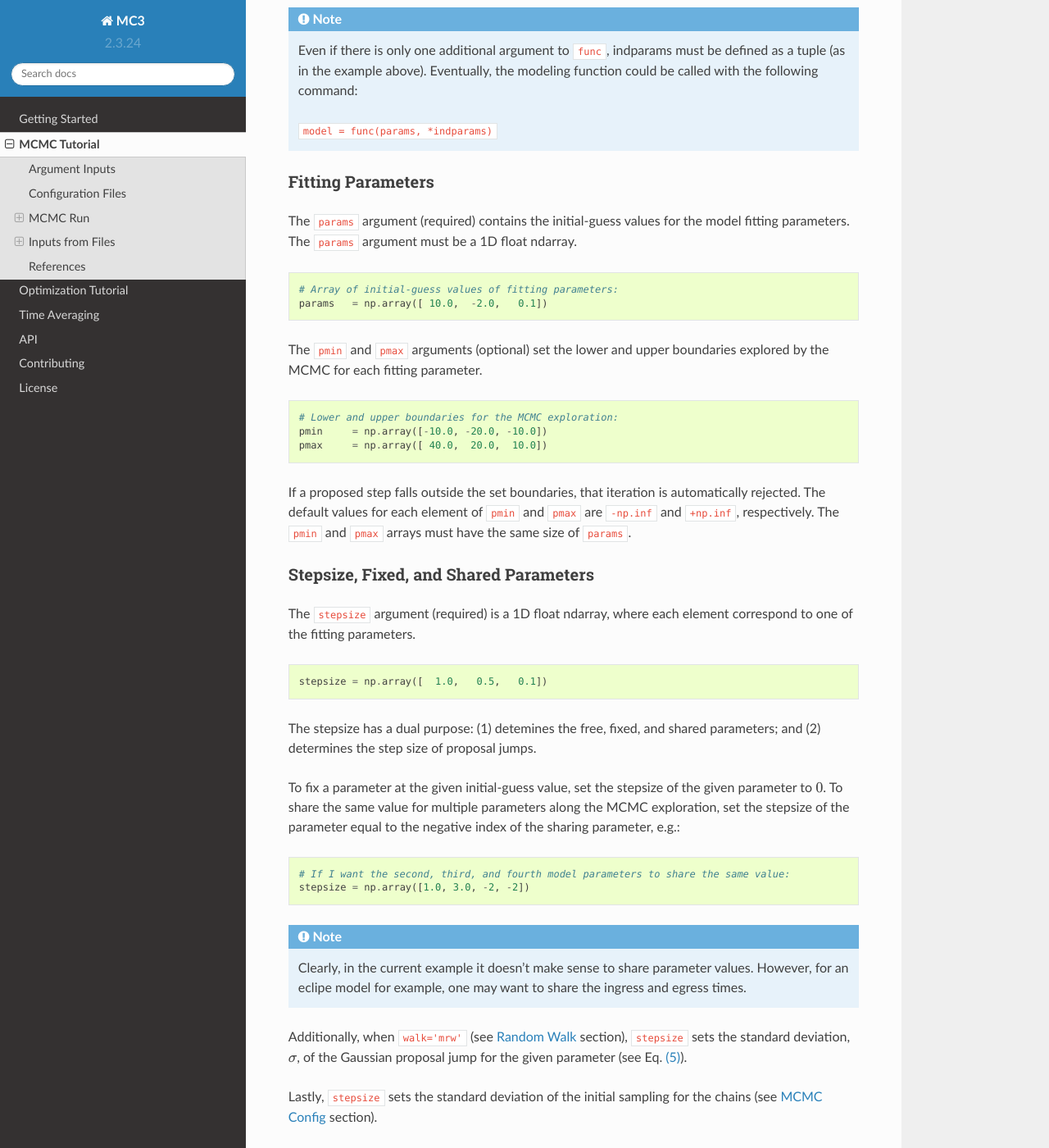
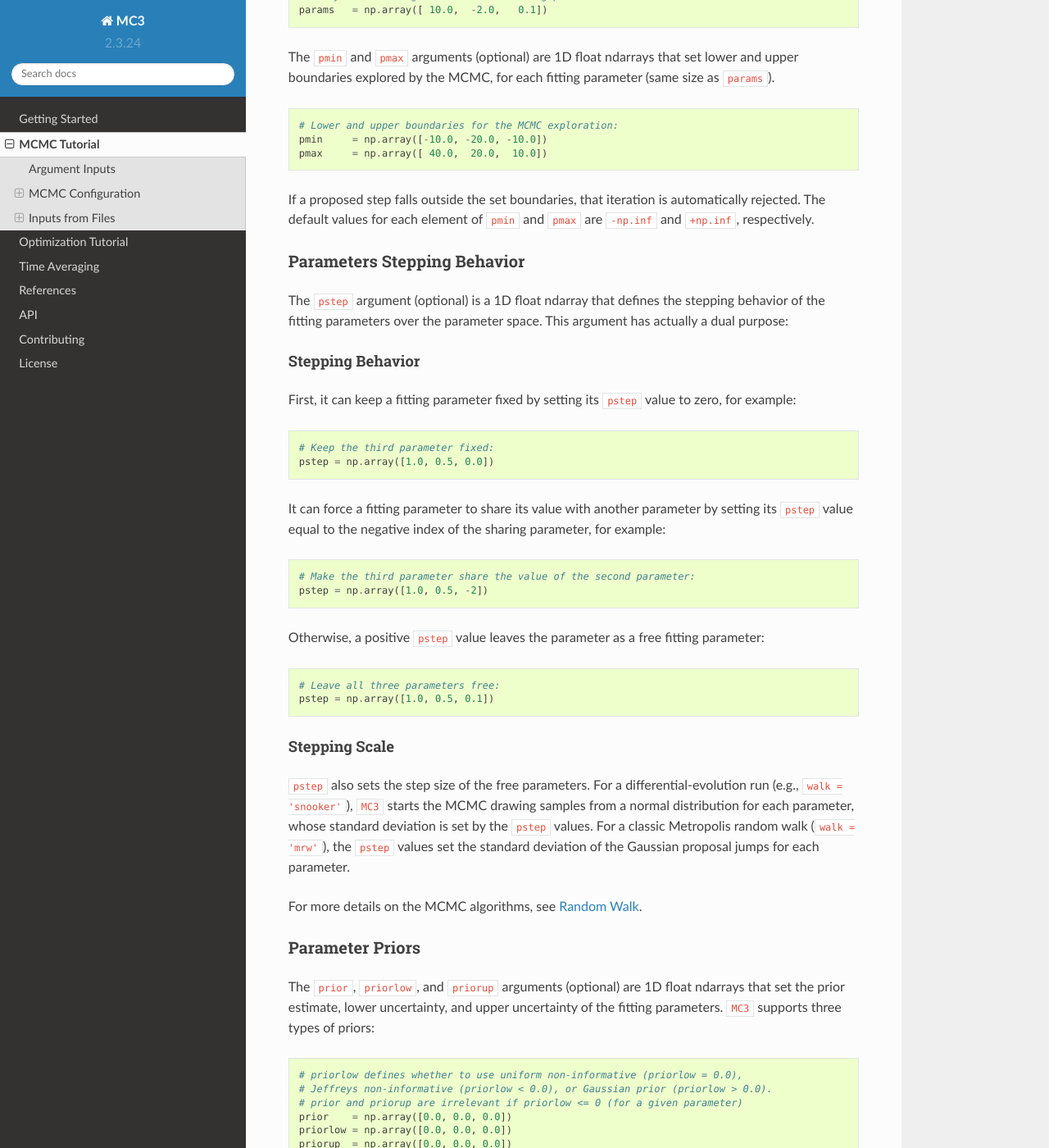
Before and after one commit to pcubillos/mc3, a Sphinx documentation site: the page built from docs/mctutorial.rst, in a window 1280 px wide and 1400 px high, scrolled down 2649 px. Shown: the whole window at 82% size. Built offline with Sphinx 7.4.7 and the Read the Docs theme 2.0.0, drawn with Linux system fonts in a browser that asks for light colours; some of the changed text lies outside the part shown.

Commit message:
Moved docs references to its own file. Reworded half of mcmc tutorial docs. Updated .readthedocs.yml to compile only html docs.

```diff
--- a/docs/index.rst
+++ b/docs/index.rst
@@ -94,6 +94,7 @@
    mctutorial
    fittutorial
    timeaveraging
+   references
    api
    contributing
    license
--- a/docs/mctutorial.rst
+++ b/docs/mctutorial.rst
@@ -3,103 +3,98 @@
 MCMC Tutorial
 =============
 
-This tutorial describes the available options when running an MCMC with ``MC3``.
-As said before, the MCMC can be run from the shell prompt or through a function call in the Python interpreter.
+This tutorial describes the available options when running an MCMC
+with ``MC3``.
 
 Argument Inputs
 ---------------
 
-When running from the shell, the arguments can be input as command-line
-arguments.  To see all the available options, run:
+From the shell, the arguments can be input as command-line arguments.
+To see all the available options, run:
 
 .. code-block:: shell
 
-   ./mc3.py --help
+    mc3 --help
 
-When running from a Python interactive session, the arguments can be input
-as function arguments.  To see the available options, run:
+However, in this case, the best option is to specify all inputs in a
+cconfiguration file.  An ``MC3`` configuration file follows the
+``configparser`` standard format described `here
+<https://docs.python.org/2/library/configparser.html>`_.
+
+
+From the Python interpreter, the arguments must be input as function
+arguments.  To see the available options, run:
 
 .. code-block:: python
 
-   import MCcubed as mc3
-   help(mc3.mcmc)
+    import mc3
+    help(mc3.mcmc)
 
-Additionally (and strongly recommended),
-whether you are running the MCMC from the shell or from
-the interpreter, the arguments can be input through a configuration file.
-
-Configuration Files
--------------------
-
-The ``MC3`` configuration file follows the `ConfigParser <https://docs.python.org/2/library/configparser.html>`_ format.
-The following code block shows an example for an MC3 configuration file:
-
-.. code-block:: python
-
-  # Comment lines (like this one) are allowed and ignored
-  # Strings don't need quotation marks
-  [MCMC]
-  # DEMC general options:
-  nsamples  = 1e5
-  burnin    = 1000
-  nchains   = 7
-  walk      = snooker
-  # Fitting function:
-  func      = quad quadratic ../MCcubed/examples/models
-  # Model inputs:
-  params    = params.dat
-  indparams = indp.npz
-  # The data and uncertainties:
-  data      = data.npz
-
-MCMC Run
---------
+MCMC Configuration
+------------------
 
 This example describes the basic MCMC argument configuration.
 The following sub-sections make up a script meant to be run from the Python
 interpreter.  The complete example script is located at `tutorial01 <https://github.com/pcubillos/MCcubed/blob/master/examples/tutorial01/tutorial01.py>`_.
 
+Preamble
+^^^^^^^^
+
+In this tutorial, we will use the following function to create a
+synthetic dataset following a quadratic behavior:
+
+.. code-block:: python
+
+    def quad(p, x):
+        """
+        Quadratic polynomial function.
+
+        Parameters
+            p: Polynomial constant, linear, and quadratic coefficients.
+            x: Array of dependent variables where to evaluate the polynomial.
+        Returns
+            y: Polinomial evaluated at x:  y(x) = p0 + p1*x + p2*x^2
+        """
+        y = p[0] + p[1]*x + p[2]*x**2.0
+        return y
+
 
 Input Data
 ^^^^^^^^^^
 
-The ``data`` argument (required) defines the dataset to be fitted.
-This argument can be either a 1D float ndarray or the filename (a string)
-where the data array is located.
+The ``data`` and ``uncert`` arguments (required) defines the dataset
+to be fitted and their :math:`1\sigma` uncertainties, respectively.
+Each one of these arguments is a 1D float ndarray.
 
-The ``uncert`` argument (required) defines the :math:`1\sigma` uncertainties
-of the ``data`` array.
-This argument can be either a 1D float ndarray (same length of ``data``) or the filename where the data uncertainties are located.
+.. note:: Alternatively, the ``data`` argument can be a string
+          specifying a Numpy npz filename containing the data (and
+          uncert) array. See the :ref:`datafile` Section below.
+
+
 
 .. code-block:: python
 
    # Create a synthetic dataset using a quadratic polynomial curve:
-   import sys
    import numpy as np
-   sys.path.append("../MCcubed/examples/models/")
-   from quadratic import quad
 
    x  = np.linspace(0, 10, 1000)         # Independent model variable
    p0 = [3, -2.4, 0.5]                   # True-underlying model parameters
    y  = quad(p0, x)                      # Noiseless model
+   error  = np.random.normal(0, uncert)  # Noise for the data
+
+   data   = y + error                    # Noisy data set
    uncert = np.sqrt(np.abs(y))           # Data points uncertainty
-   error  = np.random.normal(0, uncert)  # Noise for the data
-   data   = y + error                    # Noisy data set
-
-.. note:: See the :ref:`datafile` Section below to find out how to set ``data`` and ``uncert`` as a filename.
 
 
 Modeling Function
 ^^^^^^^^^^^^^^^^^
 
-The ``func`` argument (required) defines the parameterized modeling function.
-The user can set ``func`` either as a callable, e.g.:
+The ``func`` argument (required) defines the parameterized modeling
+function.  The user can either set ``func`` as a callable, e.g.:
 
 .. code-block:: python
 
    # Define the modeling function as a callable:
-   sys.path.append("../MCcubed/examples/models/")
-   from quadratic import quad
    func = quad
 
 or as a tuple of strings pointing to the modeling function, e.g.:
@@ -108,22 +103,21 @@
 
    # A three-elements tuple indicates the function name, the module
    # name (without the '.py' extension), and the path to the module.
-   func = ("quad", "quadratic", "../MCcubed/examples/models/")
+   func = ("quad", "quadratic", "./path/to/quadratic/model/")
 
-   # Alternatively, if the module is already within the scope of the
-   # Python path, the user can set func with a two-elements tuple:
-   sys.path.append("../MCcubed/examples/models/")
+   # If the module is already within the scope of the Python path,
+   # the user can set func as a two-elements tuple:
    func = ("quad", "quadratic")
 
-.. .. important::
-.. note:: Important!
+.. note::
 
-   The only requirement for the modeling function is that its arguments follow
-   the same structure of the callable in ``scipy.optimize.leastsq``, i.e.,
-   the first argument contains the list of fitting parameters.
+   The only requirement for the modeling function is that its
+   arguments follow the same structure of the callable in
+   ``scipy.optimize.leastsq``, i.e., the first argument is a 1D
+   iterable containing the fitting parameters.
 
-The ``indparams`` argument (optional) packs any additional argument that the
-modeling function may require:
+The ``indparams`` argument (optional) contains any additional argument
+required by ``func``:
 
 .. code-block:: python
 
@@ -135,21 +129,24 @@
 
    Even if there is only one additional argument to ``func``, indparams must
    be defined as a tuple (as in the example above).  Eventually, the modeling
-   function could be called with the following command:
+   function has to able to be called as:
+   ``model = func(params, *indparams)``
 
-   ``model = func(params, *indparams)``
 
 Fitting Parameters
 ^^^^^^^^^^^^^^^^^^
 
-The ``params`` argument (required) contains the initial-guess values for the model fitting parameters.  The ``params`` argument must be a 1D float ndarray.
+The ``params`` argument (required) is a 1D float ndarray containing
+the initial-guess values for the model fitting parameters.
 
 .. code-block:: python
 
    # Array of initial-guess values of fitting parameters:
    params   = np.array([ 10.0,  -2.0,   0.1])
 
-The ``pmin`` and ``pmax`` arguments (optional) set the lower and upper boundaries explored by the MCMC for each fitting parameter.
+The ``pmin`` and ``pmax`` arguments (optional) are 1D float ndarrays
+that set lower and upper boundaries explored by the MCMC, for each
+fitting parameter (same size as ``params``).
 
 .. code-block:: python
 
@@ -161,104 +158,107 @@
 that iteration is automatically rejected.
 The default values for each element of ``pmin`` and ``pmax`` are
 ``-np.inf`` and ``+np.inf``, respectively.
-The ``pmin`` and ``pmax`` arrays must have the same size of ``params``.
 
-Stepsize, Fixed, and Shared Parameters
-^^^^^^^^^^^^^^^^^^^^^^^^^^^^^^^^^^^^^^
 
-The ``stepsize`` argument (required) is a 1D float ndarray,
-where each element correspond to one of the fitting parameters.
+Parameters Stepping Behavior
+^^^^^^^^^^^^^^^^^^^^^^^^^^^^
+
+The ``pstep`` argument (optional) is a 1D float ndarray that defines
+the stepping behavior of the fitting parameters over the parameter
+space.  This argument has actually a dual purpose:
+
+Stepping Behavior
+~~~~~~~~~~~~~~~~~
+
+First, it can keep a fitting parameter fixed by setting its ``pstep``
+value to zero, for example:
 
 .. code-block:: python
 
-   stepsize = np.array([  1.0,   0.5,   0.1])
+    # Keep the third parameter fixed:
+    pstep = np.array([1.0, 0.5, 0.0])
 
-The stepsize has a dual purpose: (1) detemines the free, fixed, and
-shared parameters; and (2) determines the step size of proposal jumps.
-
-To fix a parameter at the given initial-guess value,
-set the stepsize of the given parameter to :math:`0`.
-To share the same value for multiple parameters along the MCMC exploration,
-set the stepsize of the parameter equal to the negative
-index of the sharing parameter, e.g.:
+It can force a fitting parameter to share its value with another
+parameter by setting its ``pstep`` value equal to the negative index
+of the sharing parameter, for example:
 
 .. code-block:: python
 
-   # If I want the second, third, and fourth model parameters to share the same value:
-   stepsize = np.array([1.0, 3.0, -2, -2])
+    # Make the third parameter share the value of the second parameter:
+    pstep = np.array([1.0, 0.5, -2])
 
-.. note::
+Otherwise, a positive ``pstep`` value leaves the parameter as a free
+fitting parameter:
 
-   Clearly, in the current example it doesn't make sense to share parameter
-   values.  However, for an eclipe model for example, one may want to share
-   the ingress and egress times.
+.. code-block:: python
 
-Additionally, when ``walk='mrw'`` (see :ref:`walk` section), ``stepsize``
-sets the standard deviation, :math:`\sigma`, of the Gaussian proposal jump for
-the given parameter (see Eq. :eq:`gaussprop`).
+    # Leave all three parameters free:
+    pstep = np.array([1.0, 0.5, 0.1])
 
-Lastly, ``stepsize`` sets the standard deviation of the initial sampling
-for the chains (see :ref:`mcchains` section).
+
+Stepping Scale
+~~~~~~~~~~~~~~
+
+``pstep`` also sets the step size of the free parameters.  For a
+differential-evolution run (e.g., ``walk = 'snooker'``), ``MC3``
+starts the MCMC drawing samples from a normal distribution for each
+parameter, whose standard deviation is set by the ``pstep`` values.
+For a classic Metropolis random walk (``walk = 'mrw'``), the ``pstep``
+values set the standard deviation of the Gaussian proposal jumps for
+each parameter.
+
+For more details on the MCMC algorithms, see :ref:`walk`.
 
 
 Parameter Priors
 ^^^^^^^^^^^^^^^^
 
-The ``prior``, ``priorlow``, and ``priorup`` arguments (optional) set the
-prior probability distributions of the fitting parameters.
-Each of these arguments is a 1D float ndarray.
+The ``prior``, ``priorlow``, and ``priorup`` arguments (optional) are
+1D float ndarrays that set the prior estimate, lower uncertainty, and
+upper uncertainty of the fitting parameters.
+``MC3`` supports three types of priors:
+
 
 .. code-block:: python
 
    # priorlow defines whether to use uniform non-informative (priorlow = 0.0),
    # Jeffreys non-informative (priorlow < 0.0), or Gaussian prior (priorlow > 0.0).
    # prior and priorup are irrelevant if priorlow <= 0 (for a given parameter)
-   prior    = np.array([ 0.0,  0.0,   0.0])
-   priorlow = np.array([ 0.0,  0.0,   0.0])
-   priorup  = np.array([ 0.0,  0.0,   0.0])
+   prior    = np.array([0.0, 0.0, 0.0])
+   priorlow = np.array([0.0, 0.0, 0.0])
+   priorup  = np.array([0.0, 0.0, 0.0])
 
-MC3 supports three types of priors.
-If a value of ``priorlow`` is :math:`0.0` (default) for a given parameter,
-the MCMC will apply a uniform non-informative prior:
+A ``priorlow`` value of zero (default) defines a uniform prior between
+the parameter boundaries.  This is appropriate when there is no prior
+knowledge for a parameter :math:`\theta`:
 
 .. math::
-   p(\theta) = \frac{1}{\theta_{\rm max} - \theta_{\rm min}},
-   :label: noninfprior
-
-.. note::
-
-   This is appropriate when there is no prior knowledge of the
-   value of :math:`\theta`.
+    p(\theta) = \frac{1}{\theta_{\rm max} - \theta_{\rm min}},
 
 
-If ``priorlow`` is less than :math:`0.0` for a given parameter,
-the MCMC will apply a Jeffreys non-informative prior
-(uniform probability per order of magnitude):
+A negative ``priorlow`` value defines a Jeffreys non-informative prior
+(uniform probability per order of magnitude) for a parameter :math:`\theta`:
 
 .. math::
    p(\theta) = \frac{1}{\theta \ln(\theta_{\rm max}/\theta_{\rm min})},
-   :label: jeffreysprior
 
-.. note::
-
-    This is valid only when the parameter takes positive values.
-    This is a more appropriate prior than a uniform prior when :math:`\theta`
-    can take values over several orders of magnitude.
-    For more information, see [Gregory2005]_, Sec. 3.7.1.
+This is appropriate when :math:`\theta` can take values over several
+orders of magnitude, and when the parameter takes positive values.
+For more information, see [Gregory2005]_, Sec. 3.7.1.
 
 .. note::  Practical note!
 
-   In practice, I have seen better results when one fits
-   :math:`\log(\theta)` rather than :math:`\theta` with a Jeffreys prior.
+   In practice, for these cases, I have seen better results when one
+   fits :math:`\log(\theta)` rather than :math:`\theta` with a
+   Jeffreys prior.
 
 
-Lastly, if ``priorlow`` is greater than  :math:`0.0` for a given parameter,
-the MCMC will apply a Gaussian informative prior:
+Lastly, a positive ``priorlow`` value defines a Gaussian prior for a
+parameter :math:`\theta`:
 
 .. math::
    p(\theta) = \frac{1}{\sqrt{2\pi\sigma_{p}^{2}}}
           \exp\left(\frac{-(\theta-\theta_{p})^{2}}{2\sigma_{p}^{2}}\right),
-   :label: gaussianprior
 
 where ``prior`` sets the prior value :math:`\theta_{p}`, and
 ``priorlow`` and ``priorup``
@@ -266,9 +266,7 @@
 :math:`\sigma_{p}`, of the prior (depending if the proposed value
 :math:`\theta` is lower or higher than :math:`\theta_{p}`).
 
-.. note::
-
-   Note that, even when the parameter boundaries are not known or when
+.. Note that, even when the parameter boundaries are not known or when
    the parameter is unbound, this prior is suitable for use in the MCMC
    sampling, since the proposed and current state priors divide out in
    the Metropolis ratio.
@@ -311,8 +309,9 @@
 :math:`\mathbf{x}_{i}`:
 
 .. math::
+   :label: eqdemc
+
    \mathbf{x}^* = \mathbf{x}_i + \gamma (\mathbf{x}_{R1}-\mathbf{x}_{R2}) + \mathbf{e},
-   :label: eqdemc
 
 where :math:`\mathbf{x}_{R1}` and :math:`\mathbf{x}_{R2}` are randomly
 selected without replacement from the population of current states
@@ -335,9 +334,10 @@
 argument:
 
 .. math::
+   :label: gaussprop
+
    q(\theta) = \frac{1}{\sqrt{2 \pi \sigma^2}}
                \exp \left( -\frac{(\theta-\theta_0)^2}{2 \sigma^2}\right)
-   :label: gaussprop
 
 .. note:: For ``walk=snooker``, an MCMC works well from 3 chains.  For
     ``walk=demc``, [terBraak2006]_ suggest using :math:`2*d` chains,
@@ -728,15 +728,3 @@
       grtest=grtest, grbreak=grbreak, grnmin=grnmin,
       wlike=wlike, log=log,
       plots=plots, savefile=savefile, rms=rms, full_output=full_output)
-
-
-
-References
-----------
-
-.. [CarterWinn2009] `Carter & Winn (2009): Parameter Estimation from Time-series Data with Correlated Errors: A Wavelet-based Method and its Application to Transit Light Curves <http://adsabs.harvard.edu/abs/2009ApJ...704...51C>`_
-.. [GelmanRubin1992] `Gelman & Rubin (1992): Inference from Iterative Simulation Using Multiple Sequences <http://projecteuclid.org/euclid.ss/1177011136>`_
-.. [Gregory2005] `Gregory (2005): Bayesian Logical Data Analysis for the Physical Sciences <http://adsabs.harvard.edu/abs/2005blda.book.....G>`_
-.. [terBraak2006] `ter Braak (2006): A Markov Chain Monte Carlo version of the genetic algorithm Differential Evolution <http://dx.doi.org/10.1007/s11222-006-8769-1>`_
-.. [BraakVrugt2008] `ter Braak & Vrugt (2008): Differential Evolution Markov Chain with snooker updater and fewer chains <http://dx.doi.org/10.1007/s11222-008-9104-9>`_
-.. [Winn2008] `Winn et al. (2008): The Transit Light Curve Project. IX. Evidence for a Smaller Radius of the Exoplanet XO-3b <http://adsabs.harvard.edu/abs/2008ApJ...683.1076W>`_
```
Also changed, not shown: other parts of docs/mctutorial.rst (+1 -1 lines), docs/references.rst (added, +14 -0 lines), docs/timeaveraging.rst (+0 -7 lines), .readthedocs.yml, 1 other file.
